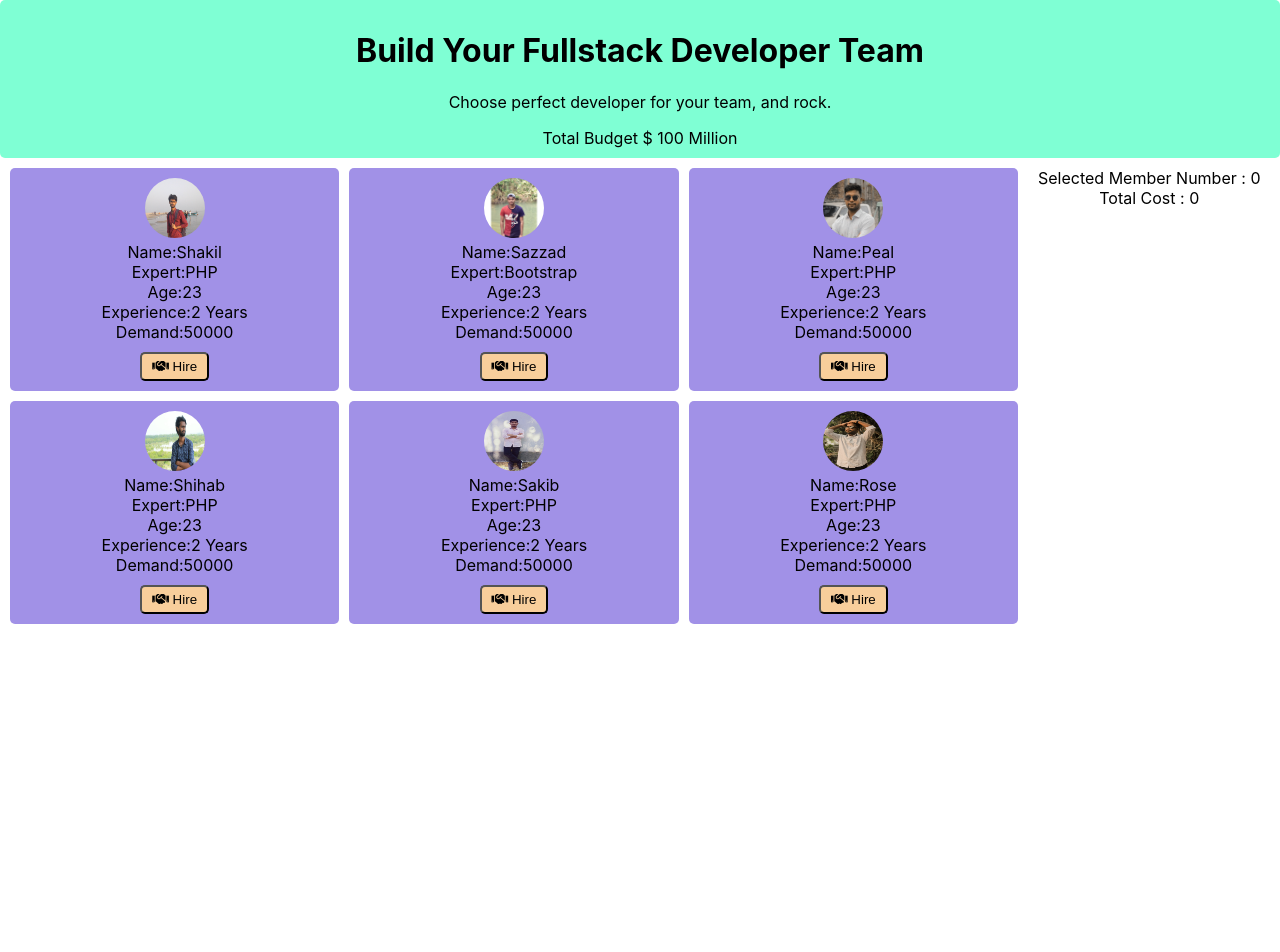
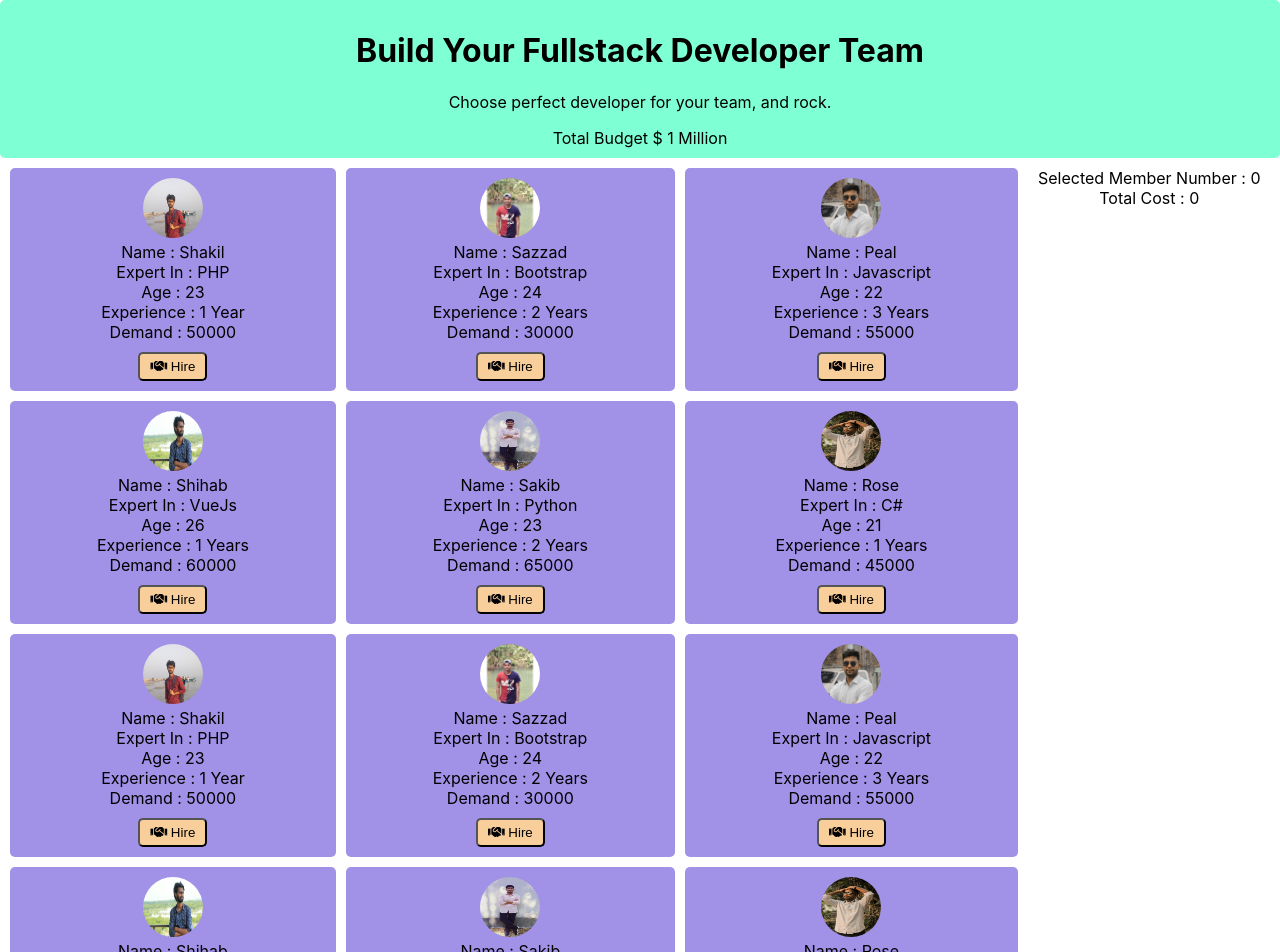
Before and after one commit to shakilmahmud58/react123, a React (Create React App) app: page / in a window 1280 px wide. Shown: the top 952 px of the page. Before the commit the page ends 800 px from the top, so only its background shows below. Built offline with nearby package versions, Linux system fonts and the light colour scheme.

Commit message:
Looking good

```diff
--- a/public/member.JSON
+++ b/public/member.JSON
@@ -5,7 +5,7 @@
         "image":"./images/sk1.jpg",
         "Expert" : "PHP",
         "Age" : 23,
-        "Experience" : "2 Years",
+        "Experience" : "1 Year",
         "Demand" : 50000
     },
 
@@ -14,44 +14,99 @@
         "name" :"Sazzad",
         "image":"./images/sd1.jpg",
         "Expert" : "Bootstrap",
-        "Age" : 23,
+        "Age" : 24,
         "Experience" : "2 Years",
-        "Demand" : 50000
+        "Demand" : 30000
     },
     {
         "key" : 3,
         "name" :"Peal",
         "image":"./images/pl1.jpg",
-        "Expert" : "PHP",
-        "Age" : 23,
-        "Experience" : "2 Years",
-        "Demand" : 50000
+        "Expert" : "Javascript",
+        "Age" : 22,
+        "Experience" : "3 Years",
+        "Demand" : 55000
     },
     {
         "key" : 4,
         "name" :"Shihab",
         "image":"./images/sk2.jpg",
-        "Expert" : "PHP",
-        "Age" : 23,
-        "Experience" : "2 Years",
-        "Demand" : 50000
+        "Expert" : "VueJs",
+        "Age" : 26,
+        "Experience" : "1 Years",
+        "Demand" : 60000
     },
     {
         "key" : 5,
         "name" :"Sakib",
         "image":"./images/sd2.jpg",
+        "Expert" : "Python",
+        "Age" : 23,
+        "Experience" : "2 Years",
+        "Demand" : 65000
+    },
+    {
+        "key" : 6,
+        "name" :"Rose",
+        "image":"./images/pl2.jpg",
+        "Expert" : "C#",
+        "Age" : 21,
+        "Experience" : "1 Years",
+        "Demand" : 45000
+    },
+    {
+        "key" : 7,
+        "name" :"Shakil",
+        "image":"./images/sk1.jpg",
         "Expert" : "PHP",
         "Age" : 23,
-        "Experience" : "2 Years",
+        "Experience" : "1 Year",
         "Demand" : 50000
     },
+
     {
-        "key" : 4,
+        "key" : 8,
+        "name" :"Sazzad",
+        "image":"./images/sd1.jpg",
+        "Expert" : "Bootstrap",
+        "Age" : 24,
+        "Experience" : "2 Years",
+        "Demand" : 30000
+    },
+    {
+        "key" : 9,
+        "name" :"Peal",
+        "image":"./images/pl1.jpg",
+        "Expert" : "Javascript",
+        "Age" : 22,
+        "Experience" : "3 Years",
+        "Demand" : 55000
+    },
+    {
+        "key" : 10,
+        "name" :"Shihab",
+        "image":"./images/sk2.jpg",
+        "Expert" : "VueJs",
+        "Age" : 26,
+        "Experience" : "1 Years",
+        "Demand" : 60000
+    },
+    {
+        "key" : 11,
+        "name" :"Sakib",
+        "image":"./images/sd2.jpg",
+        "Expert" : "Python",
+        "Age" : 23,
+        "Experience" : "2 Years",
+        "Demand" : 65000
+    },
+    {
+        "key" : 12,
         "name" :"Rose",
         "image":"./images/pl2.jpg",
-        "Expert" : "PHP",
-        "Age" : 23,
-        "Experience" : "2 Years",
-        "Demand" : 50000
+        "Expert" : "C#",
+        "Age" : 21,
+        "Experience" : "1 Years",
+        "Demand" : 45000
     }
 ]
--- a/src/components/Header.js
+++ b/src/components/Header.js
@@ -7,7 +7,7 @@ function Header() {
     <div className="header">
        <h1>Build Your Fullstack Developer Team</h1>
        <p>Choose perfect developer for your team, and rock.</p>
-       <div>Total Budget $ 100 Million</div>
+       <div>Total Budget $ 1 Million</div>
     </div>
   );
 }
--- a/src/components/Member.js
+++ b/src/components/Member.js
@@ -6,11 +6,11 @@ function Member(props) {
     <div className="member">
         {/* Load Image */}
         <img src={props.member.image} alt="pic"/>
-        <div>Name:{props.member.name}</div>
-        <div>Expert:{props.member.Expert}</div>
-        <div>Age:{props.member.Age}</div>
-        <div>Experience:{props.member.Experience}</div>
-        <div>Demand:{props.member.Demand}</div>
+        <div>Name : {props.member.name}</div>
+        <div>Expert In : {props.member.Expert}</div>
+        <div>Age : {props.member.Age}</div>
+        <div>Experience : {props.member.Experience}</div>
+        <div>Demand : {props.member.Demand}</div>
         {/* add button */}
         <button onClick={props.hireMember} className="button"><i class="fas fa-handshake"></i> Hire </button>
     </div>
--- a/src/css/selectedmember.css
+++ b/src/css/selectedmember.css
@@ -1,6 +1,6 @@
 .selectname{
     border-radius: 5px;
     padding: 10px 10px;
-    background-color: rgb(185, 176, 176);
+    background-color: #b98b8b;
     margin-top: 5px;
   }
```
